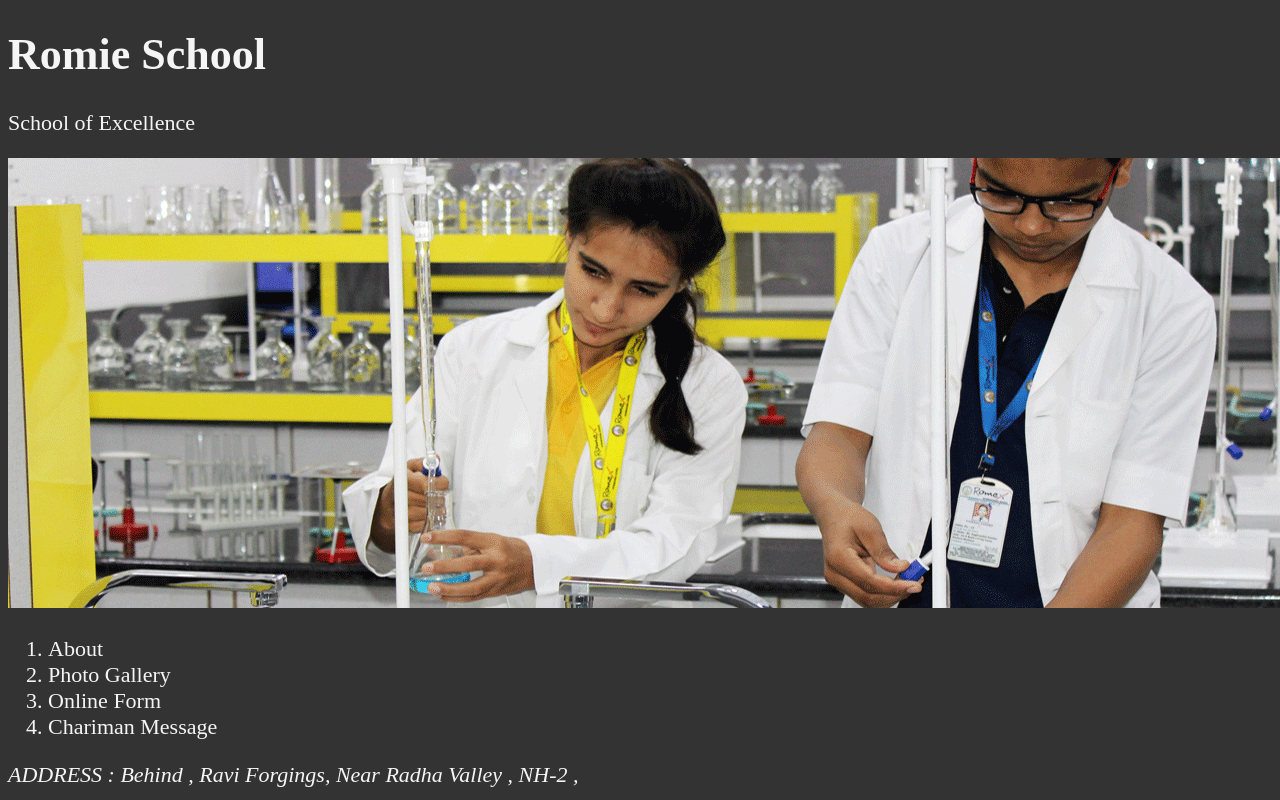
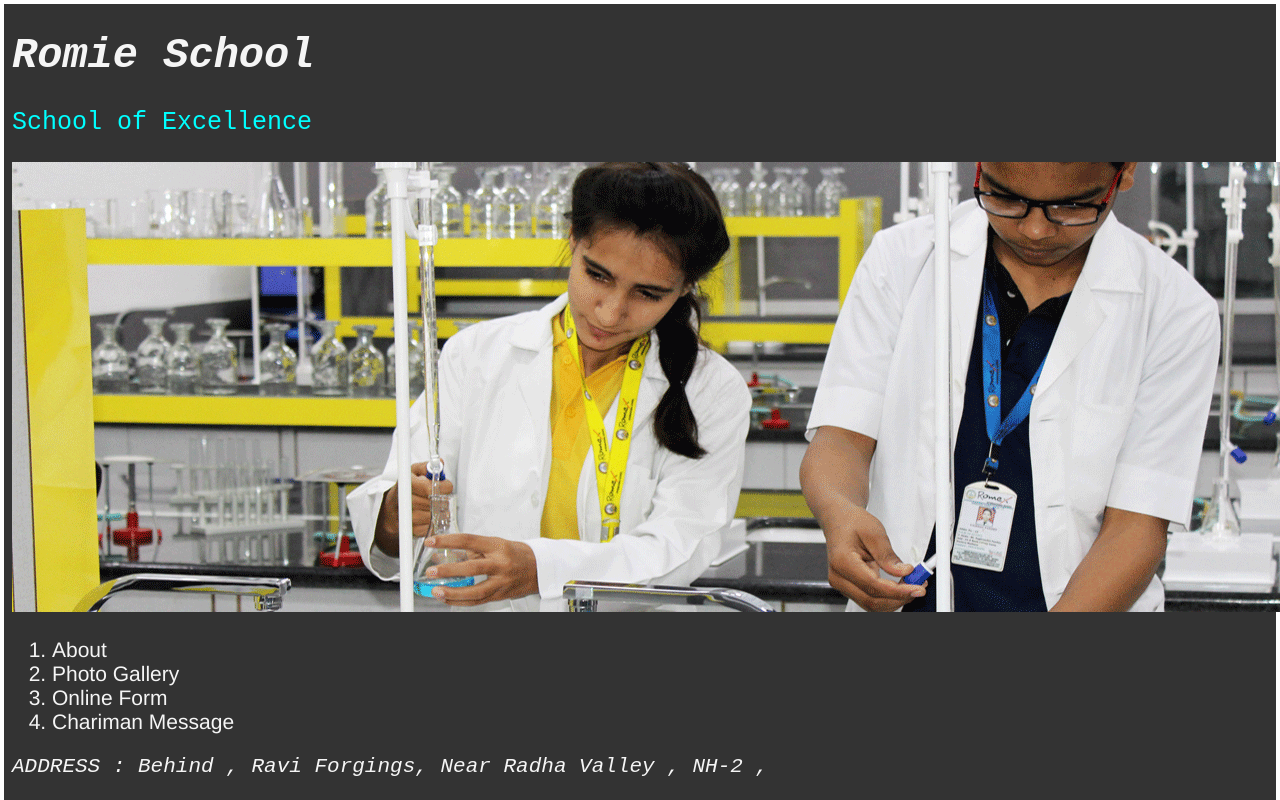
Before and after one commit to Romeshwar/School, a plain HTML site: page index.html in a window 1280 px wide. Shown: the top 800 px of the page. Drawn offline with Linux system fonts and the light colour scheme.

Commit message:
index.html

```diff
--- a/index.html
+++ b/index.html
@@ -7,12 +7,12 @@
         <meta name="description" content="This page is currently in developnment">
         <title>Romie School of Excellence</title>
         <link rel="icon" href="img/logo.png" type="image/x-icon">
-        <link rel="stylesheet" href="primiary/main.css" type="text/css">
+        <link rel="stylesheet" href="css/main.css" type="text/css">
     </head>
     <body>
         <header>
-            <h1>Romie School</h1>
-            <p>School of Excellence</p>
+            <h1 id="secound">Romie School</h1>
+            <p class="aqua">School of Excellence</p>
         </header>
         <main>
              <img src="img/homebanner.png" alt="Student conducting experment in Lab"
@@ -31,7 +31,7 @@
         <p>
             <table>
                 <tbody>
-                    <caption> <mark>Daily Time Schedule</mark></caption>
+                    <caption><mark>Daily Time Schedule</mark> </caption>
                 <tr>
                     <th scope="row">Activity</th>
                     <th scope="col">Time</th>
```
